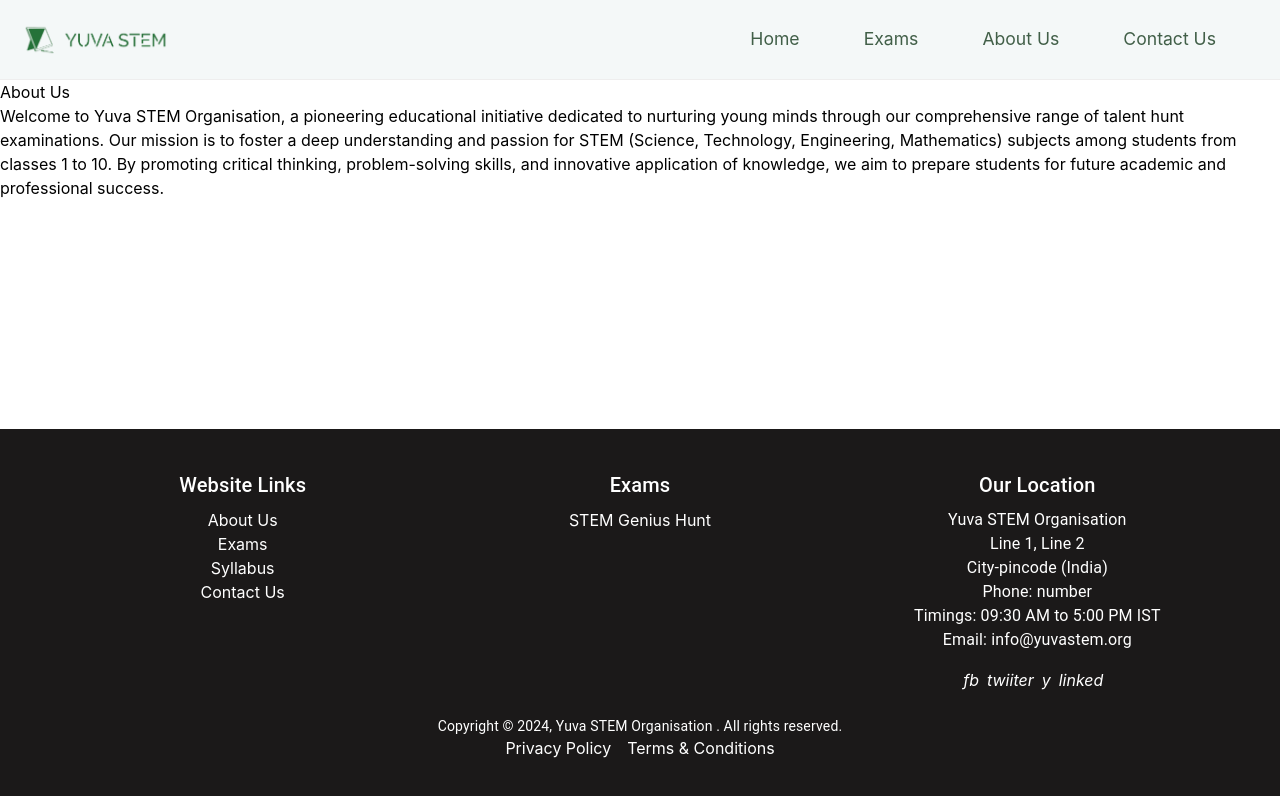
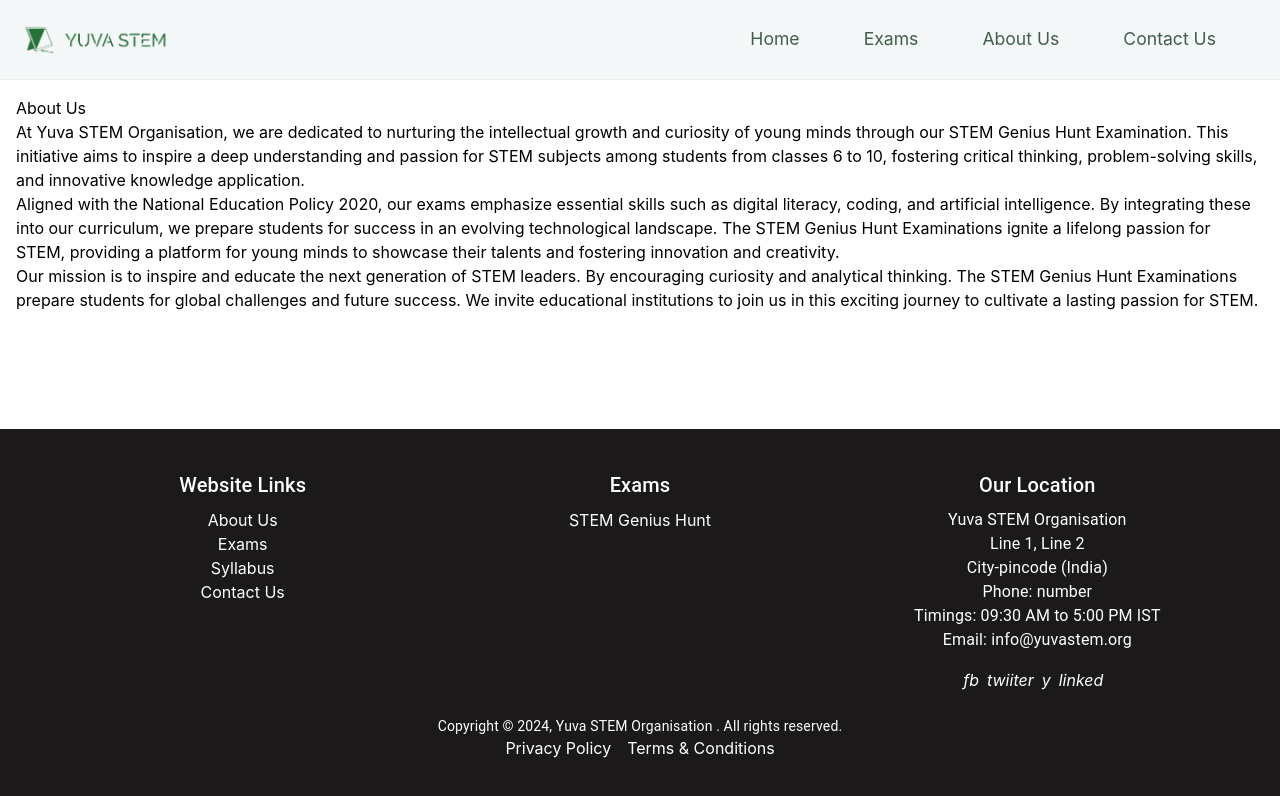
Before and after one commit to sajjanstem/sajjan-stem, a React (Create React App) app: page /aboutus in a window 1280 px wide. Shown: the top 796 px of the page. Built offline with nearby package versions, Linux system fonts and the light colour scheme.

Commit message:
YUVA STEM

```diff
--- a/src/components/AboutUs.tsx
+++ b/src/components/AboutUs.tsx
@@ -2,10 +2,17 @@
 
 const AboutUs = () => {
     return (
-        <div className="section">
+        <div className="section p-4">
             <h2>About Us</h2>
-            <p>Welcome to Yuva STEM Organisation, a pioneering educational initiative dedicated to nurturing young minds through our comprehensive range of talent hunt examinations. Our mission is to foster a deep understanding and passion for STEM (Science, Technology, Engineering, Mathematics) subjects among students from classes 1 to 10. By promoting critical thinking, problem-solving skills, and innovative application of knowledge, we aim to prepare students for future academic and professional success.</p>
-        </div>
+            <p>At Yuva STEM Organisation, we are dedicated to nurturing the intellectual growth and curiosity of young minds through our STEM Genius Hunt Examination. This initiative aims to inspire a deep understanding and passion for STEM subjects among students from classes 6 to 10, fostering critical thinking, problem-solving skills, and innovative knowledge application.
+</p>
+
+<p>Aligned with the National Education Policy 2020, our exams emphasize essential skills such as digital literacy, coding, and artificial intelligence. By integrating these into our curriculum, we prepare students for success in an evolving technological landscape. The STEM Genius Hunt Examinations ignite a lifelong passion for STEM, providing a platform for young minds to showcase their talents and fostering innovation and creativity.
+</p>
+
+<p>
+    Our mission is to inspire and educate the next generation of STEM leaders. By encouraging curiosity and analytical thinking. The STEM Genius Hunt Examinations prepare students for global challenges and future success. We invite educational institutions to join us in this exciting journey to cultivate a lasting passion for STEM.</p>
+                    </div>
     );
 };
 
```
